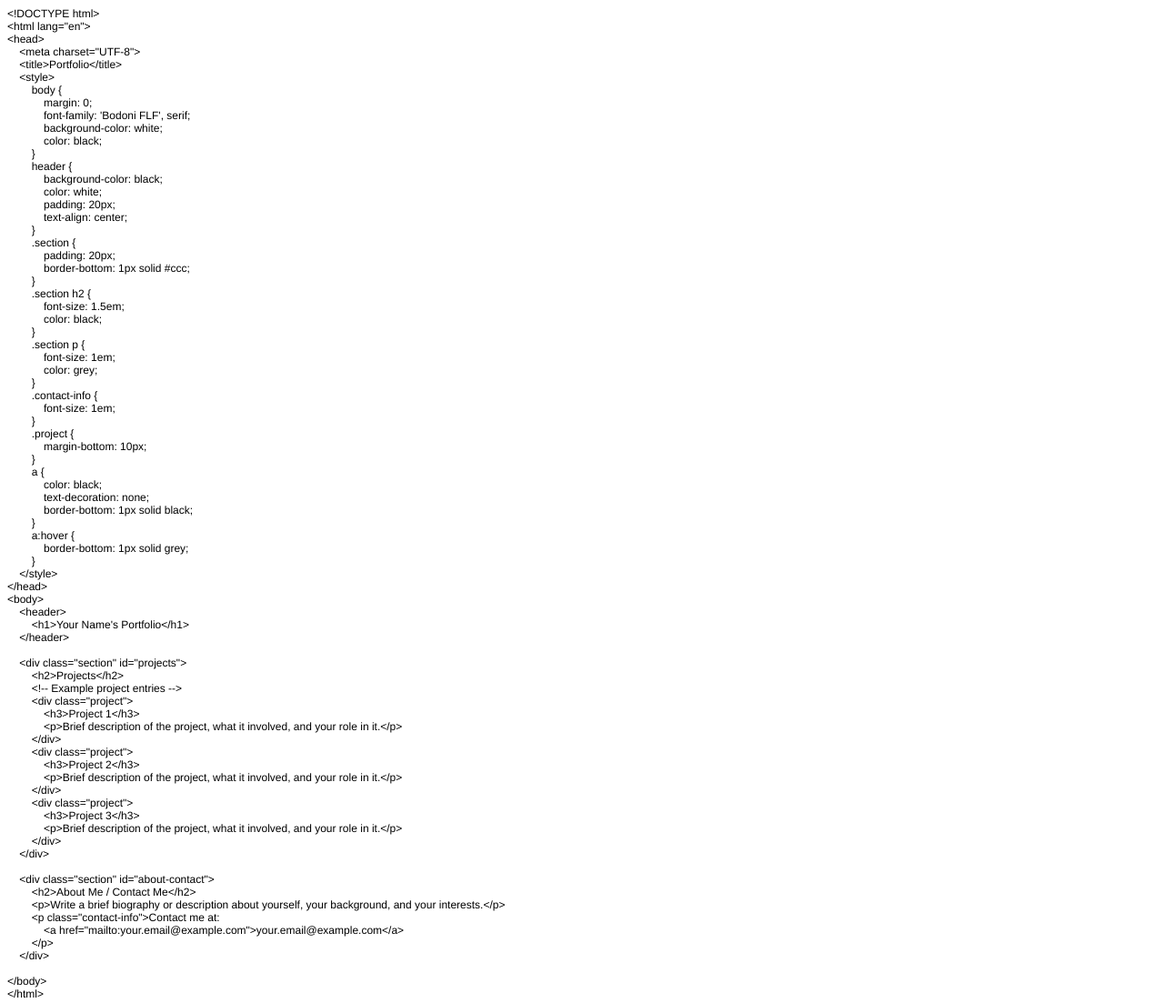
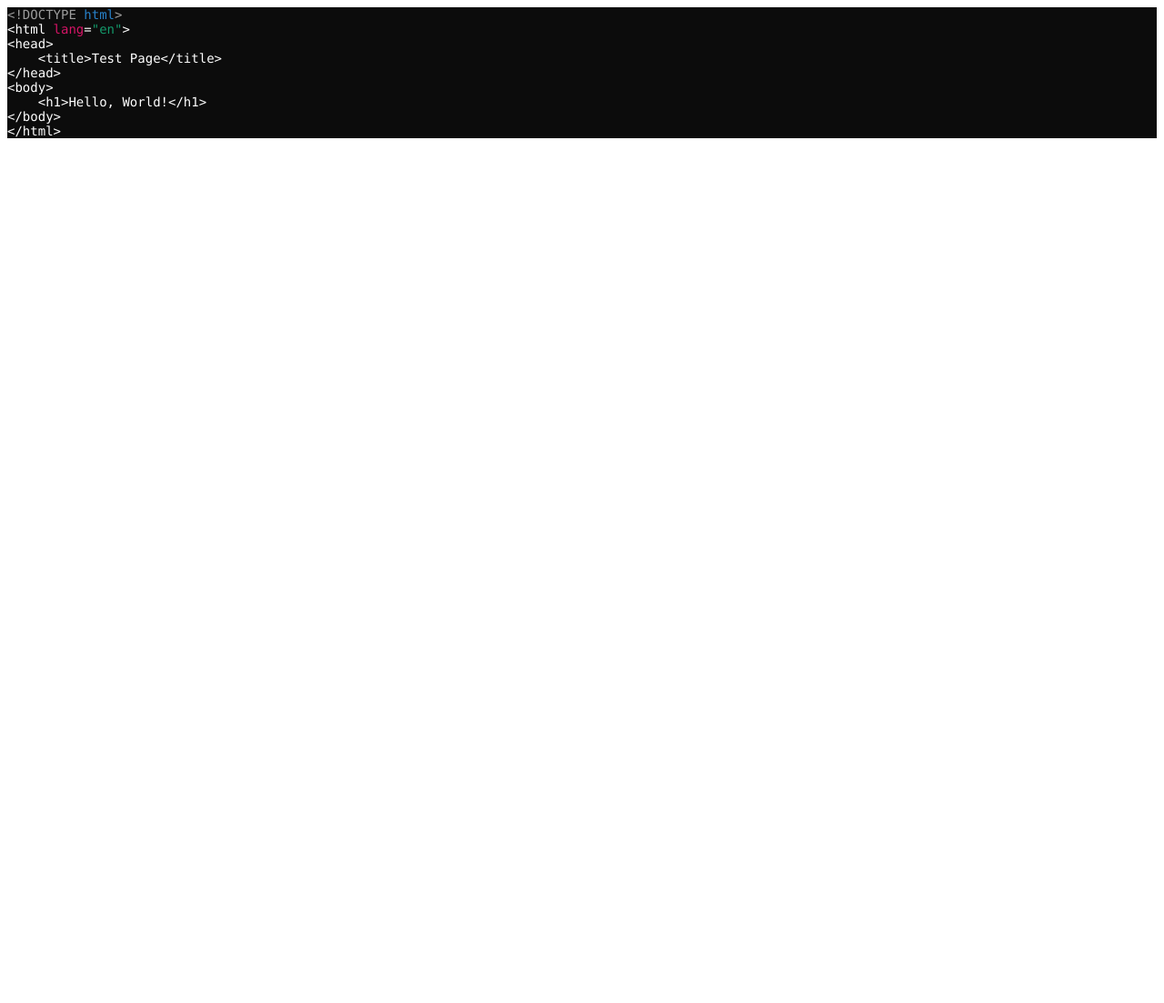
Before and after one commit to kaylatrahey/my-portfolio, a plain HTML site: page index.html in a window 1280 px wide. Shown: the whole page at 91% size. After the commit the page ends 800 px from the top, so only its background shows below. Drawn offline with Linux system fonts and the light colour scheme.

Commit message:
Add files via upload

```diff
--- a/index.html
+++ b/index.html
@@ -7,88 +7,23 @@
   <meta name="Generator" content="Cocoa HTML Writer">
   <meta name="CocoaVersion" content="2299.7">
   <style type="text/css">
-    p.p1 {margin: 0.0px 0.0px 0.0px 0.0px; font: 12.0px Helvetica}
-    p.p2 {margin: 0.0px 0.0px 0.0px 0.0px; font: 12.0px Helvetica; min-height: 14.0px}
+    p.p1 {margin: 0.0px 0.0px 0.0px 0.0px; font: 14.0px Monaco; color: #ffffff; color: rgba(255, 255, 255, 0.6); -webkit-text-stroke: rgba(255, 255, 255, 0.6); background-color: #0c0c0c}
+    p.p2 {margin: 0.0px 0.0px 0.0px 0.0px; font: 14.0px Monaco; color: #ffffff; -webkit-text-stroke: #ffffff; background-color: #0c0c0c}
+    span.s1 {font-kerning: none}
+    span.s2 {font-kerning: none; color: #2781c9; -webkit-text-stroke: 0px #2781c9}
+    span.s3 {font-kerning: none; color: #d41466; -webkit-text-stroke: 0px #d41466}
+    span.s4 {font-kerning: none; color: #14986a; -webkit-text-stroke: 0px #14986a}
   </style>
 </head>
 <body>
-<p class="p1">&lt;!DOCTYPE html&gt;</p>
-<p class="p1">&lt;html lang="en"&gt;</p>
-<p class="p1">&lt;head&gt;</p>
-<p class="p1"><span class="Apple-converted-space">    </span>&lt;meta charset="UTF-8"&gt;</p>
-<p class="p1"><span class="Apple-converted-space">    </span>&lt;title&gt;Portfolio&lt;/title&gt;</p>
-<p class="p1"><span class="Apple-converted-space">    </span>&lt;style&gt;</p>
-<p class="p1"><span class="Apple-converted-space">        </span>body {</p>
-<p class="p1"><span class="Apple-converted-space">            </span>margin: 0;</p>
-<p class="p1"><span class="Apple-converted-space">            </span>font-family: 'Bodoni FLF', serif;</p>
-<p class="p1"><span class="Apple-converted-space">            </span>background-color: white;</p>
-<p class="p1"><span class="Apple-converted-space">            </span>color: black;</p>
-<p class="p1"><span class="Apple-converted-space">        </span>}</p>
-<p class="p1"><span class="Apple-converted-space">        </span>header {</p>
-<p class="p1"><span class="Apple-converted-space">            </span>background-color: black;</p>
-<p class="p1"><span class="Apple-converted-space">            </span>color: white;</p>
-<p class="p1"><span class="Apple-converted-space">            </span>padding: 20px;</p>
-<p class="p1"><span class="Apple-converted-space">            </span>text-align: center;</p>
-<p class="p1"><span class="Apple-converted-space">        </span>}</p>
-<p class="p1"><span class="Apple-converted-space">        </span>.section {</p>
-<p class="p1"><span class="Apple-converted-space">            </span>padding: 20px;</p>
-<p class="p1"><span class="Apple-converted-space">            </span>border-bottom: 1px solid #ccc;</p>
-<p class="p1"><span class="Apple-converted-space">        </span>}</p>
-<p class="p1"><span class="Apple-converted-space">        </span>.section h2 {</p>
-<p class="p1"><span class="Apple-converted-space">            </span>font-size: 1.5em;</p>
-<p class="p1"><span class="Apple-converted-space">            </span>color: black;</p>
-<p class="p1"><span class="Apple-converted-space">        </span>}</p>
-<p class="p1"><span class="Apple-converted-space">        </span>.section p {</p>
-<p class="p1"><span class="Apple-converted-space">            </span>font-size: 1em;</p>
-<p class="p1"><span class="Apple-converted-space">            </span>color: grey;</p>
-<p class="p1"><span class="Apple-converted-space">        </span>}</p>
-<p class="p1"><span class="Apple-converted-space">        </span>.contact-info {</p>
-<p class="p1"><span class="Apple-converted-space">            </span>font-size: 1em;</p>
-<p class="p1"><span class="Apple-converted-space">        </span>}</p>
-<p class="p1"><span class="Apple-converted-space">        </span>.project {</p>
-<p class="p1"><span class="Apple-converted-space">            </span>margin-bottom: 10px;</p>
-<p class="p1"><span class="Apple-converted-space">        </span>}</p>
-<p class="p1"><span class="Apple-converted-space">        </span>a {</p>
-<p class="p1"><span class="Apple-converted-space">            </span>color: black;</p>
-<p class="p1"><span class="Apple-converted-space">            </span>text-decoration: none;</p>
-<p class="p1"><span class="Apple-converted-space">            </span>border-bottom: 1px solid black;</p>
-<p class="p1"><span class="Apple-converted-space">        </span>}</p>
-<p class="p1"><span class="Apple-converted-space">        </span>a:hover {</p>
-<p class="p1"><span class="Apple-converted-space">            </span>border-bottom: 1px solid grey;</p>
-<p class="p1"><span class="Apple-converted-space">        </span>}</p>
-<p class="p1"><span class="Apple-converted-space">    </span>&lt;/style&gt;</p>
-<p class="p1">&lt;/head&gt;</p>
-<p class="p1">&lt;body&gt;</p>
-<p class="p1"><span class="Apple-converted-space">    </span>&lt;header&gt;</p>
-<p class="p1"><span class="Apple-converted-space">        </span>&lt;h1&gt;Your Name's Portfolio&lt;/h1&gt;</p>
-<p class="p1"><span class="Apple-converted-space">    </span>&lt;/header&gt;</p>
-<p class="p2"><br></p>
-<p class="p1"><span class="Apple-converted-space">    </span>&lt;div class="section" id="projects"&gt;</p>
-<p class="p1"><span class="Apple-converted-space">        </span>&lt;h2&gt;Projects&lt;/h2&gt;</p>
-<p class="p1"><span class="Apple-converted-space">        </span>&lt;!-- Example project entries --&gt;</p>
-<p class="p1"><span class="Apple-converted-space">        </span>&lt;div class="project"&gt;</p>
-<p class="p1"><span class="Apple-converted-space">            </span>&lt;h3&gt;Project 1&lt;/h3&gt;</p>
-<p class="p1"><span class="Apple-converted-space">            </span>&lt;p&gt;Brief description of the project, what it involved, and your role in it.&lt;/p&gt;</p>
-<p class="p1"><span class="Apple-converted-space">        </span>&lt;/div&gt;</p>
-<p class="p1"><span class="Apple-converted-space">        </span>&lt;div class="project"&gt;</p>
-<p class="p1"><span class="Apple-converted-space">            </span>&lt;h3&gt;Project 2&lt;/h3&gt;</p>
-<p class="p1"><span class="Apple-converted-space">            </span>&lt;p&gt;Brief description of the project, what it involved, and your role in it.&lt;/p&gt;</p>
-<p class="p1"><span class="Apple-converted-space">        </span>&lt;/div&gt;</p>
-<p class="p1"><span class="Apple-converted-space">        </span>&lt;div class="project"&gt;</p>
-<p class="p1"><span class="Apple-converted-space">            </span>&lt;h3&gt;Project 3&lt;/h3&gt;</p>
-<p class="p1"><span class="Apple-converted-space">            </span>&lt;p&gt;Brief description of the project, what it involved, and your role in it.&lt;/p&gt;</p>
-<p class="p1"><span class="Apple-converted-space">        </span>&lt;/div&gt;</p>
-<p class="p1"><span class="Apple-converted-space">    </span>&lt;/div&gt;</p>
-<p class="p2"><br></p>
-<p class="p1"><span class="Apple-converted-space">    </span>&lt;div class="section" id="about-contact"&gt;</p>
-<p class="p1"><span class="Apple-converted-space">        </span>&lt;h2&gt;About Me / Contact Me&lt;/h2&gt;</p>
-<p class="p1"><span class="Apple-converted-space">        </span>&lt;p&gt;Write a brief biography or description about yourself, your background, and your interests.&lt;/p&gt;</p>
-<p class="p1"><span class="Apple-converted-space">        </span>&lt;p class="contact-info"&gt;Contact me at:<span class="Apple-converted-space"> </span></p>
-<p class="p1"><span class="Apple-converted-space">            </span>&lt;a href="mailto:your.email@example.com"&gt;your.email@example.com&lt;/a&gt;</p>
-<p class="p1"><span class="Apple-converted-space">        </span>&lt;/p&gt;</p>
-<p class="p1"><span class="Apple-converted-space">    </span>&lt;/div&gt;</p>
-<p class="p2"><br></p>
-<p class="p1">&lt;/body&gt;</p>
-<p class="p1">&lt;/html&gt;</p>
+<p class="p1"><span class="s1">&lt;!DOCTYPE </span><span class="s2">html</span><span class="s1">&gt;</span></p>
+<p class="p2"><span class="s1">&lt;html </span><span class="s3">lang</span><span class="s1">=</span><span class="s4">"en"</span><span class="s1">&gt;</span></p>
+<p class="p2"><span class="s1">&lt;head&gt;</span></p>
+<p class="p2"><span class="s1"><span class="Apple-converted-space">    </span>&lt;title&gt;Test Page&lt;/title&gt;</span></p>
+<p class="p2"><span class="s1">&lt;/head&gt;</span></p>
+<p class="p2"><span class="s1">&lt;body&gt;</span></p>
+<p class="p2"><span class="s1"><span class="Apple-converted-space">    </span>&lt;h1&gt;Hello, World!&lt;/h1&gt;</span></p>
+<p class="p2"><span class="s1">&lt;/body&gt;</span></p>
+<p class="p2"><span class="s1">&lt;/html&gt;</span></p>
 </body>
 </html>
```
